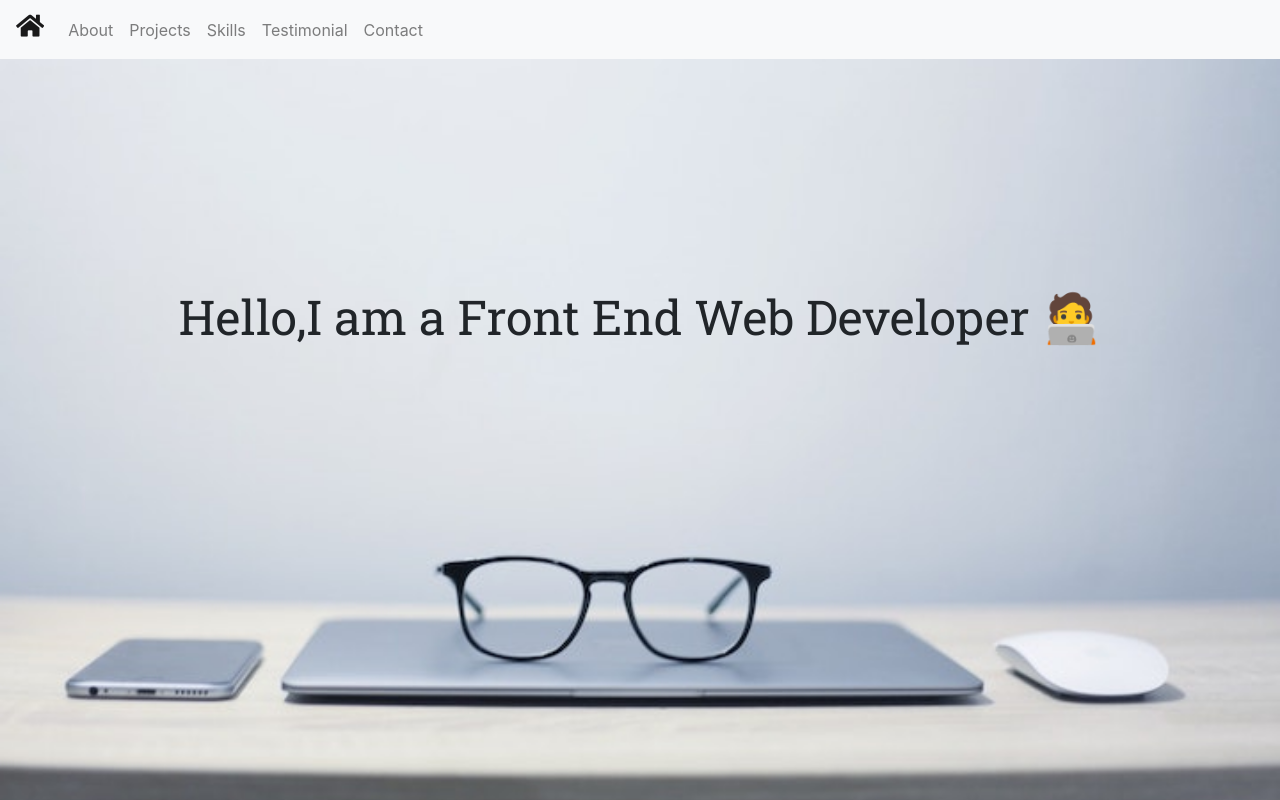
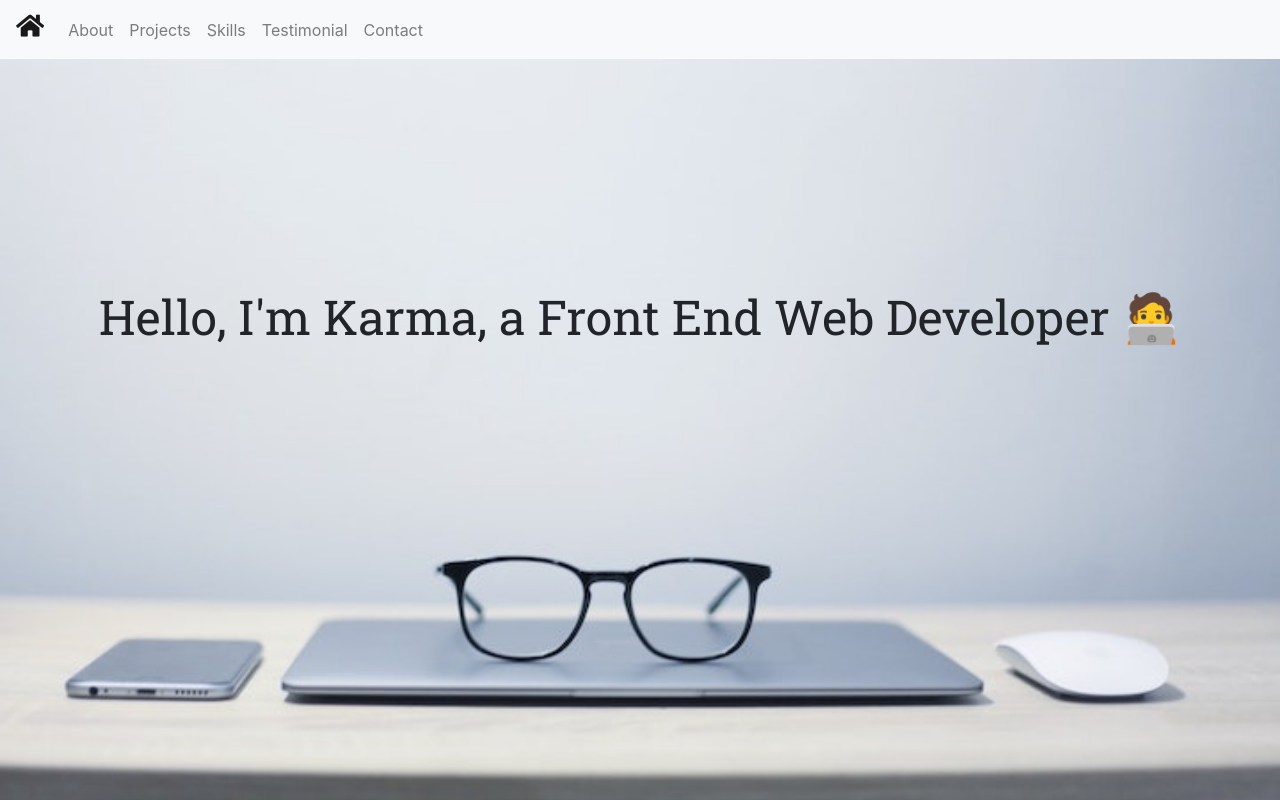
Before and after one commit to coderkarma/portofolio-retouching, a plain HTML site: page public/index.html in a window 1280 px wide. Shown: the top 800 px of the page. Drawn offline with nearby package versions, Linux system fonts and the light colour scheme.

Commit message:
fix h1 title

```diff
--- a/public/JavaScript/scripts.js
+++ b/public/JavaScript/scripts.js
@@ -1,6 +1,6 @@
 // WelcomeText for h1
 let h1 = document.querySelector('.welcomeText');
-let text = 'I am a Front End Web Developer 🧑‍💻';
+let text = "I'm Karma, a Front End Web Developer 🧑‍💻";
 let speed = 70;
 
 let i = 0;
@@ -14,27 +14,32 @@ const typeWriter = () => {
 typeWriter();
 
 // Testimonial section
-let testimoniousText = [{
+let testimoniousText = [
+	{
 		img: 'images/paul.jpeg',
-		par: 'Karma is one of the most dedicated and focused developers I have met. He is always ready to learn something new and is great to pair program with.',
-		author: 'Paul'
+		par:
+			'Karma is one of the most dedicated and focused developers I have met. He is always ready to learn something new and is great to pair program with.',
+		author: 'Paul',
 	},
 
 	{
 		img: 'images/poo.jpeg',
-		par: '"Karma is a real stand-up guy, and a most dedicated and passion-filled, aspiring web developer. His ambition and self-less heart for the work keeps me inspired and allows me to remember the joy and excitement of being young. I am grateful for friendship, and look forward to the what Karma creates."',
-		author: 'Poo'
+		par:
+			'"Karma is a real stand-up guy, and a most dedicated and passion-filled, aspiring web developer. His ambition and self-less heart for the work keeps me inspired and allows me to remember the joy and excitement of being young. I am grateful for friendship, and look forward to the what Karma creates."',
+		author: 'Poo',
 	},
 	{
 		img: 'images/josh.jpeg',
-		par: "Karma is a great person to work with. He is dedicated to learning and is always coding.",
-		author: 'Josh'
+		par:
+			'Karma is a great person to work with. He is dedicated to learning and is always coding.',
+		author: 'Josh',
 	},
 	{
 		img: 'images/roy.jpeg',
-		par: "Karma is serious about learning and understanding the fundamentals of the tools he is using, this makes him a developer who does not take things on face value as he strives to improve his knowledge and understanding.",
-		author: 'Roy'
-	}
+		par:
+			'Karma is serious about learning and understanding the fundamentals of the tools he is using, this makes him a developer who does not take things on face value as he strives to improve his knowledge and understanding.',
+		author: 'Roy',
+	},
 ];
 
 let interval = 4000;
@@ -42,7 +47,7 @@ let increment = 1;
 
 const loop = () => {
 	// Looping through an array of object
-	testimoniousText.forEach(ele => {
+	testimoniousText.forEach((ele) => {
 		let appear = setTimeout(() => {
 			// Emptying out the test
 			$('.testimonial').empty();
@@ -68,10 +73,12 @@ $("a[href^='#']").click(function (e) {
 	e.preventDefault();
 	let position = $($(this).attr('href')).offset().top;
 
-	$('body,html').animate({
-		scrollTop: position - 50,
-
-	}, 800);
+	$('body,html').animate(
+		{
+			scrollTop: position - 50,
+		},
+		800
+	);
 });
 
 // !Animation while scrolling to each section
@@ -89,11 +96,10 @@ let doAnimations = function () {
 	// Check all animatables and animate them if necessary
 	$animatables.each(function (i) {
 		let $animatable = $(this);
-		if (($animatable.offset().top + $animatable.height() - 20) < offset) {
+		if ($animatable.offset().top + $animatable.height() - 20 < offset) {
 			$animatable.removeClass('animatable').addClass('animated');
 		}
 	});
-
 };
 
 // Hook doAnimations on scroll, and trigger a scroll
```
Also changed, not shown: public/index.html (+1 -1 lines), public/styles/styles.css (+0 -16 lines).
